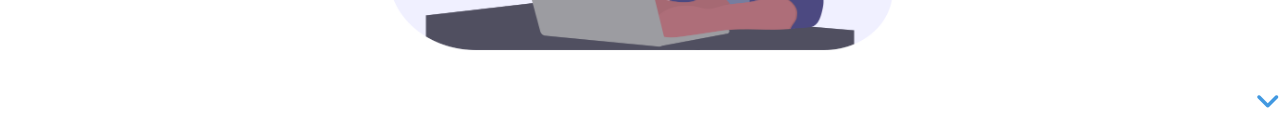
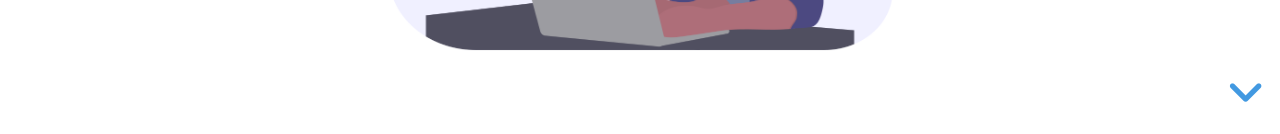
Before and after one commit to rammyblog/portfolio, a Next.js app: page / in a window 1280 px wide. Shown: the part 666-800 px from the top of the page. Built offline with nearby package versions, Linux system fonts and the light colour scheme; some icons are missing.

Commit message:
Purge css config

```diff
--- a/components/header.js
+++ b/components/header.js
@@ -54,7 +54,7 @@ function Header() {
           src="./developer_activity.png"
         />
         <div onClick={handleScroll}>
-          <i className="fa fa-angle-down fa-2x animate__animated animate__infinite  animate__animated animate__bounce animate__infinite text-blue-500 absolute right-0 bottom-3"></i>
+          <i className="fa fa-angle-down fa-3x animate__animated animate__infinite  animate__animated animate__bounce animate__infinite text-blue-500 absolute right-1 bottom-3"></i>
         </div>
       </div>
     </>
--- a/tailwind.config.js
+++ b/tailwind.config.js
@@ -28,6 +28,8 @@ module.exports = {
       auto: "auto",
       "1/2": "50%",
       "3": "3rem",
+      "3": "3rem",
+      "1": "1rem",
     },
     extend: {},
   },
```
